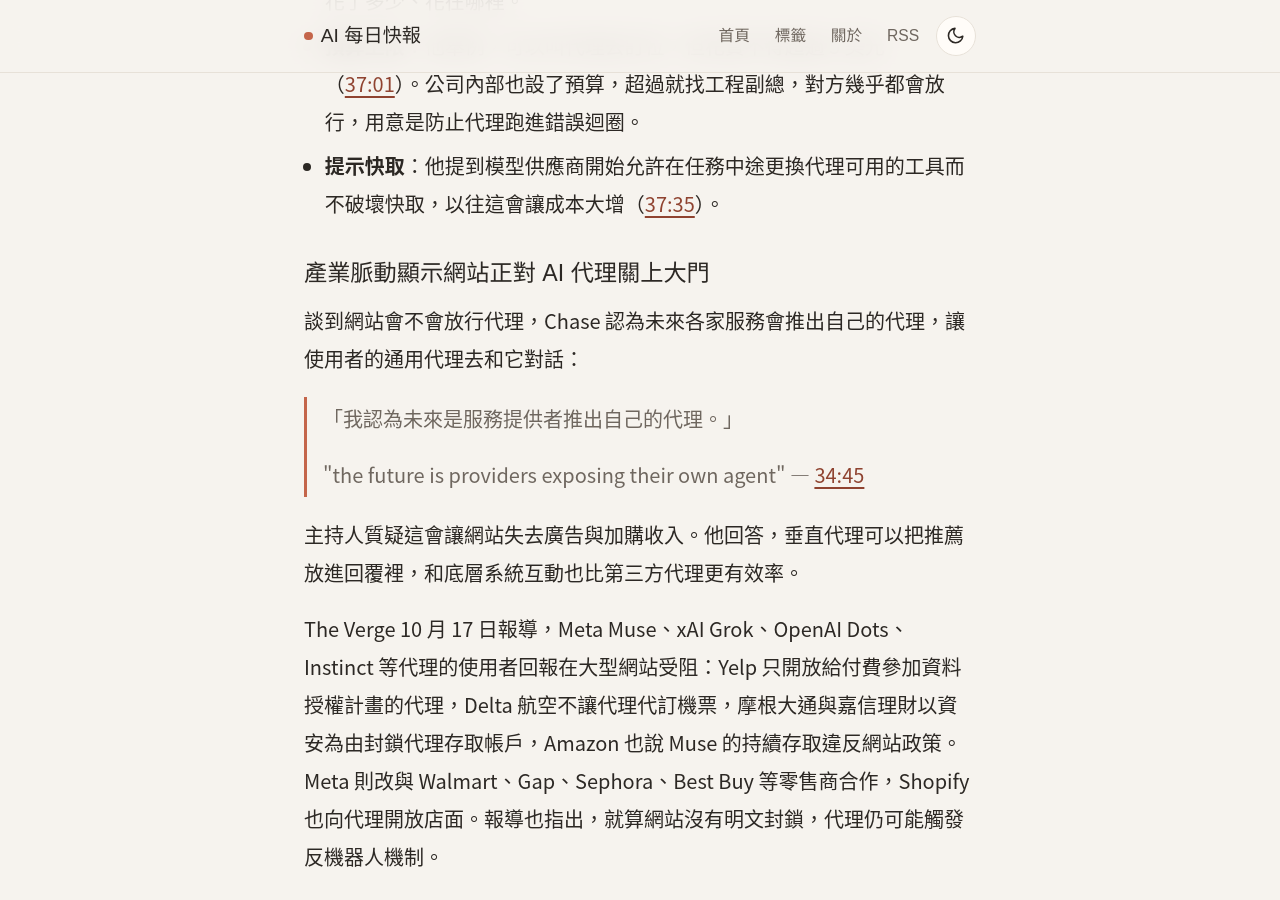
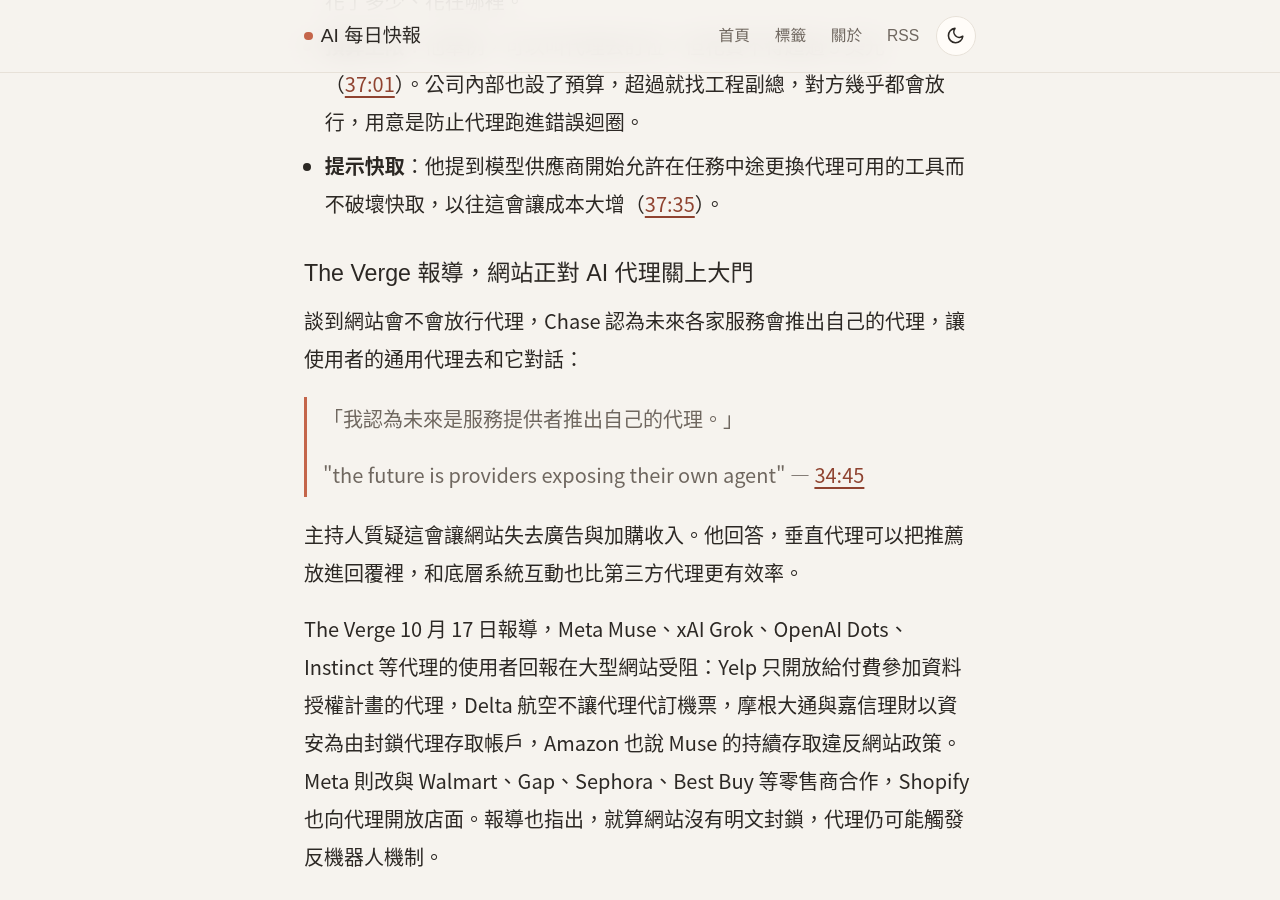
Before and after one commit to yc-chiu/ai-daily-blog, a Jekyll site: the page built from _posts/2026-10-18-harrison-chase-20vc.md, in a window 1280 px wide and 900 px high, scrolled down 4462 px. Built offline with Jekyll 4.4.1, drawn with Linux system fonts in a browser that asks for light colours; some web fonts are replaced.

Commit message:
Rename The Verge subheading per editor

```diff
--- a/_posts/2026-10-18-harrison-chase-20vc.md
+++ b/_posts/2026-10-18-harrison-chase-20vc.md
@@ -97,7 +97,7 @@
 - **預算上限**：他舉例，可以叫代理去訂位，但花費不得超過 5 美元（[37:01](https://www.youtube.com/watch?v=1jDCPEHwQfI&t=2221s)）。公司內部也設了預算，超過就找工程副總，對方幾乎都會放行，用意是防止代理跑進錯誤迴圈。
 - **提示快取**：他提到模型供應商開始允許在任務中途更換代理可用的工具而不破壞快取，以往這會讓成本大增（[37:35](https://www.youtube.com/watch?v=1jDCPEHwQfI&t=2255s)）。
 
-## 產業脈動顯示網站正對 AI 代理關上大門
+## The Verge 報導，網站正對 AI 代理關上大門
 
 談到網站會不會放行代理，Chase 認為未來各家服務會推出自己的代理，讓使用者的通用代理去和它對話：
 
```
